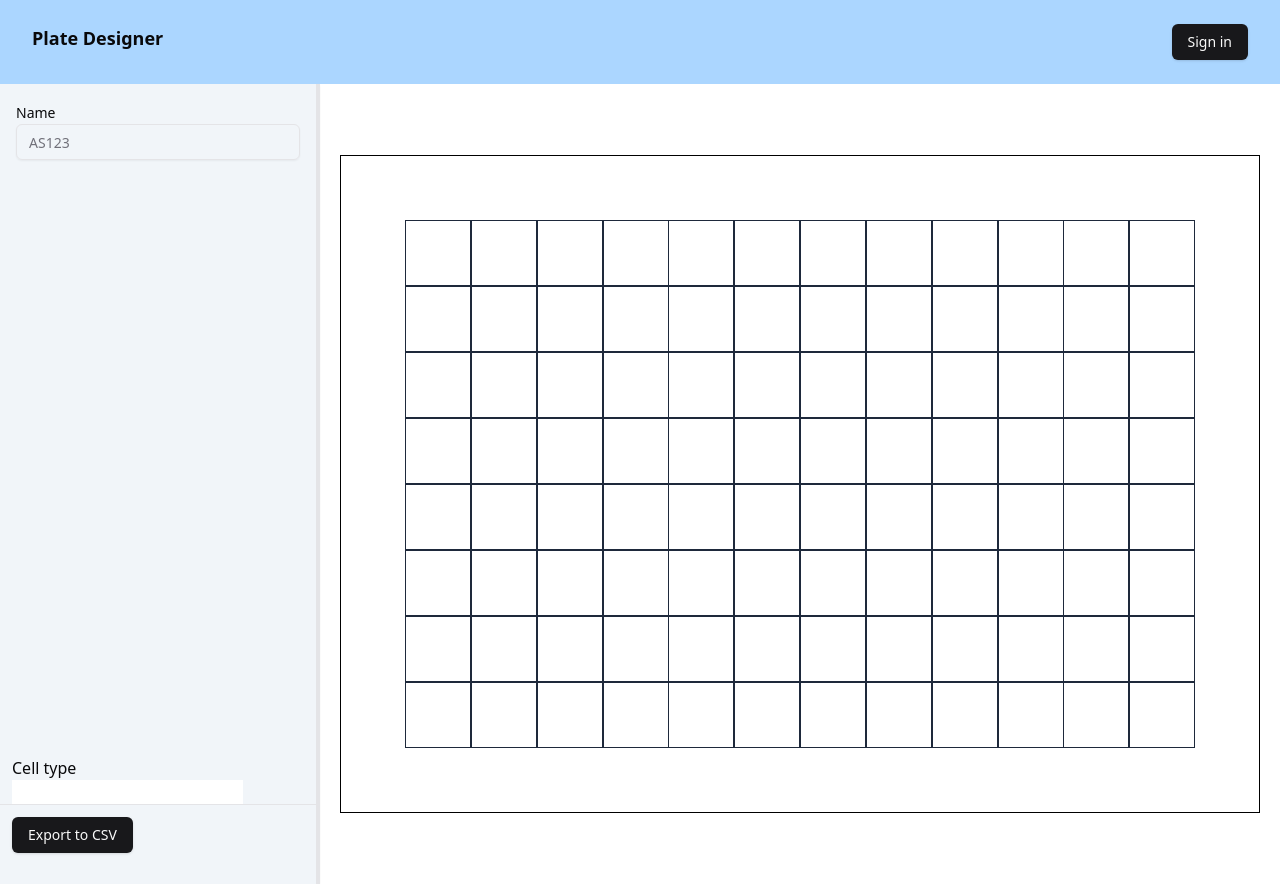
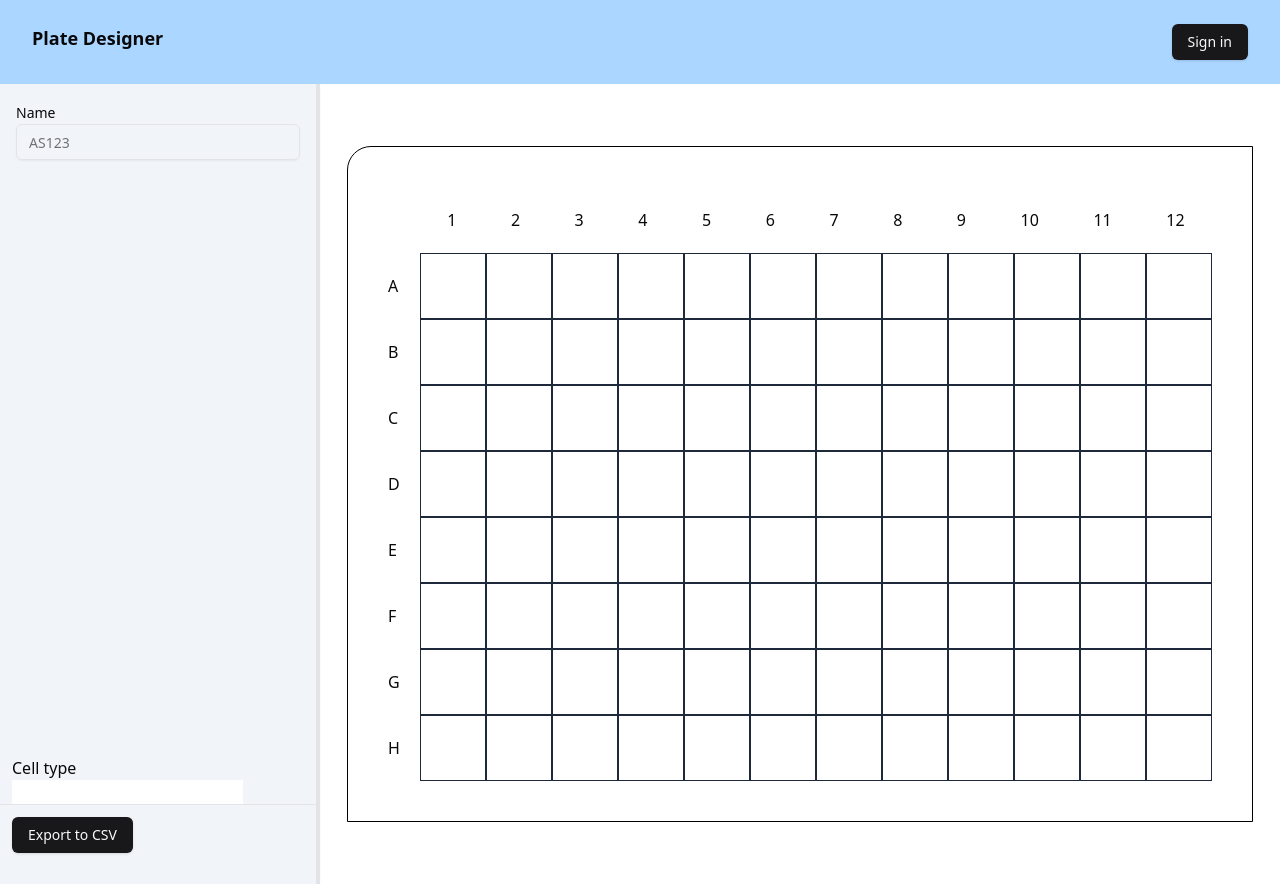
Before and after one commit to apiraam96/platedesignertool, a React (Vite) app: page /platedesigner in a window 1280 px wide. Built offline with nearby package versions, Linux system fonts and the light colour scheme.

Commit message:
feat: added column and row labels

```diff
--- a/src/components/Plate.tsx
+++ b/src/components/Plate.tsx
@@ -2,12 +2,12 @@ import React from "react";
 import Well from "./Well";
 
 const Plate = () => {
-  const cols = [1, 2, 3, 4, 5, 6, 7, 8, 9, 10, 11, 12];
-  const rows = ["A", "B", "C", "D", "E", "F", "G", "H"];
+  const cols = ["", 1, 2, 3, 4, 5, 6, 7, 8, 9, 10, 11, 12];
+  const rows = ["", "A", "B", "C", "D", "E", "F", "G", "H"];
 
   const wellIds = [];
-  for (let i = 0; i < rows.length; i++) {
-    for (let k = 0; k < cols.length; k++) {
+  for (let i = 1; i < rows.length; i++) {
+    for (let k = 1; k < cols.length; k++) {
       wellIds.push(rows[i] + cols[k]);
     }
   }
@@ -16,10 +16,20 @@ const Plate = () => {
 
   return (
     <div className="m-auto col-span-3 p-5">
-      <div className="grid grid-cols-12 border-black border p-16">
-        {wellIds.map((id) => (
-          <Well id={id} />
+      <div className="grid grid-cols-13 grid-rows-9 border-black border p-10 rounded-tl-3xl">
+        {cols.map((column, i) => (
+          <p className={`mx-auto my-auto row-start-1 col-start-${i + 1}`}>
+            {column}
+          </p>
         ))}
+        {rows.map((row, i) => (
+          <p className={`my-auto pr-5 col-start-1 row-start-${i + 1}`}>{row}</p>
+        ))}
+        <div className="grid grid-cols-12 col-span-12 row-span-8 col-start-2 row-start-2">
+          {wellIds.map((id) => (
+            <Well key={id} id={id} />
+          ))}
+        </div>
       </div>
     </div>
   );
--- a/src/components/Well.tsx
+++ b/src/components/Well.tsx
@@ -1,9 +1,10 @@
 import React from "react";
 
-const Well = ({ id }: { id: string }) => {
+const Well = ({ key, id }: { key: string; id: string }) => {
   return (
     <div
       id={id}
+      key={key}
       className="border-slate-800 border p-8 hover:bg-sky-100 hover:cursor-pointer"
     ></div>
   );
```
